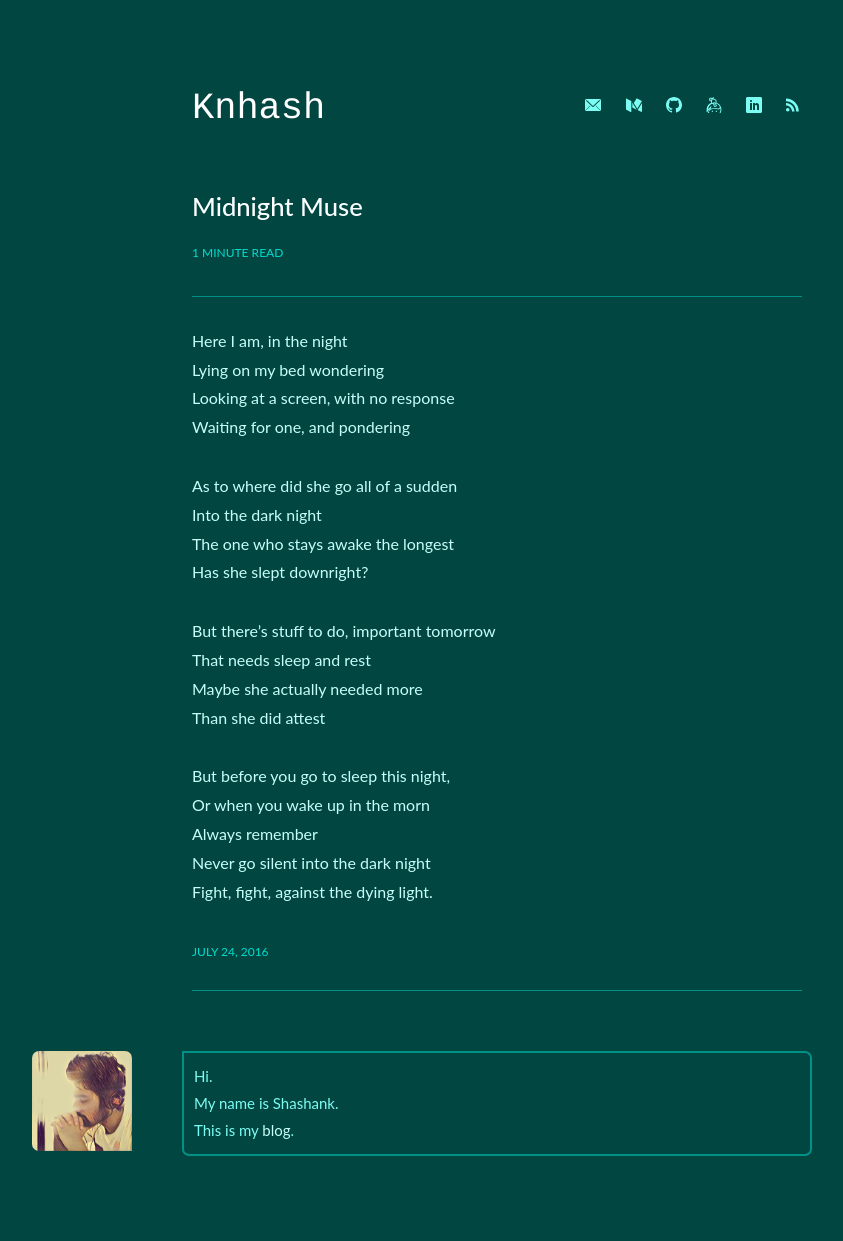
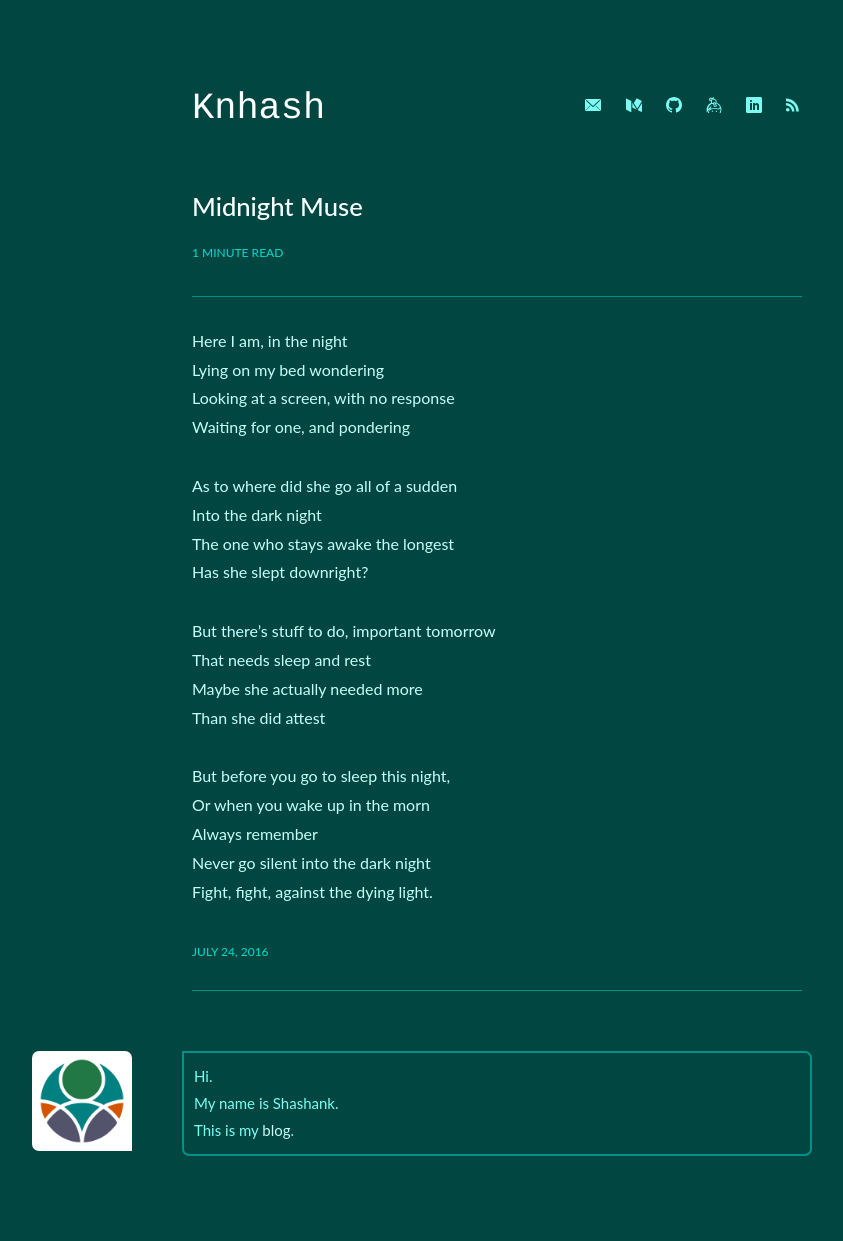
Before and after one commit to knhash/knhash.github.io, a Jekyll site: the page built from _posts/2016-07-25-midnight-muse.md, in a window 1280 px wide. Shown: the whole page, without its empty margins (143-986 px from the left). Built offline with Jekyll 4.4.1, drawn with Linux system fonts in a browser that asks for light colours.

Commit message:
Update logo

```diff
--- a/_includes/post-footer.html
+++ b/_includes/post-footer.html
@@ -1,5 +1,5 @@
 <footer class="footer {% if site.scrollappear_enabled %}scrollappear{% endif %}">
-  <img src="/assets/about.jpg" alt="About Shashank S header image" class="about-img"/>
+  <img src="/assets/about.PNG" alt="About Shashank S header image" class="about-img"/>
 <div class="about {% if site.scrollappear_enabled %}scrollappear{% endif %}">
   <p>Hi.</p>
   <p>My name is Shashank.</p>
```
